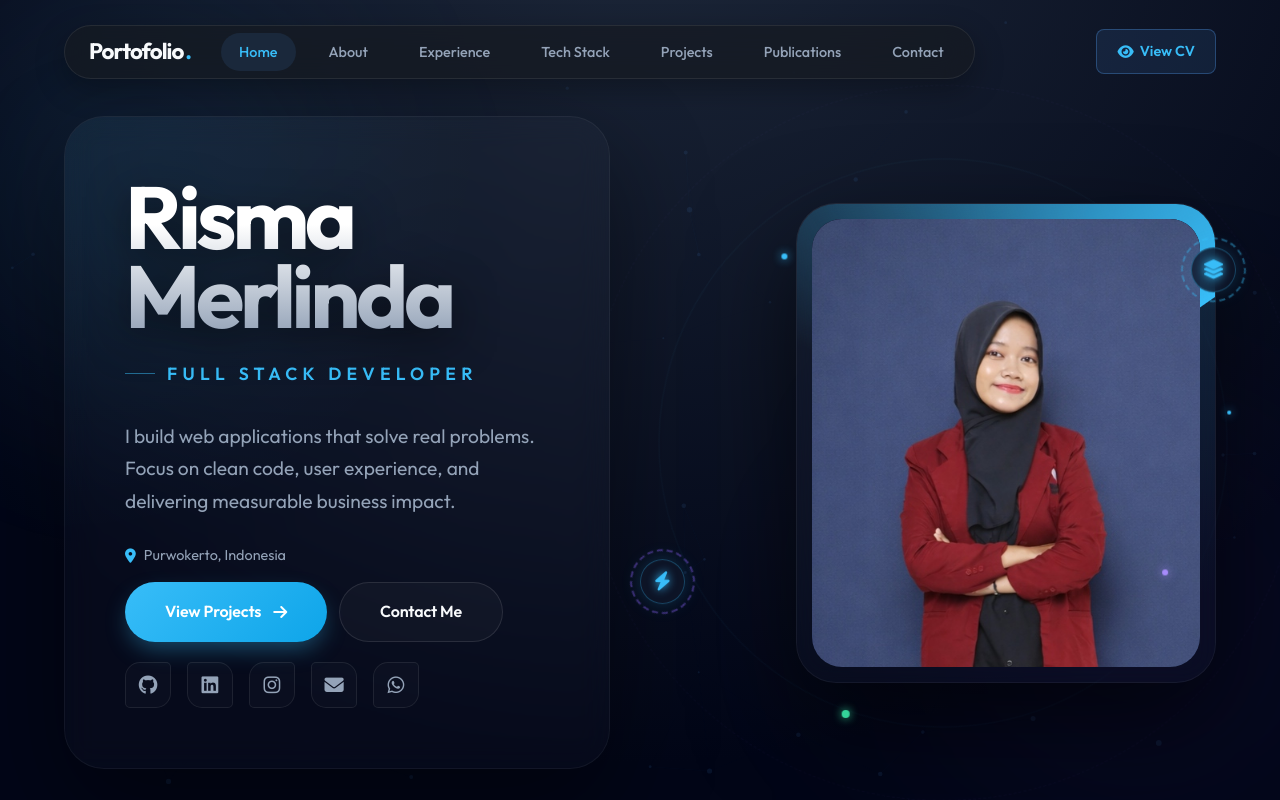
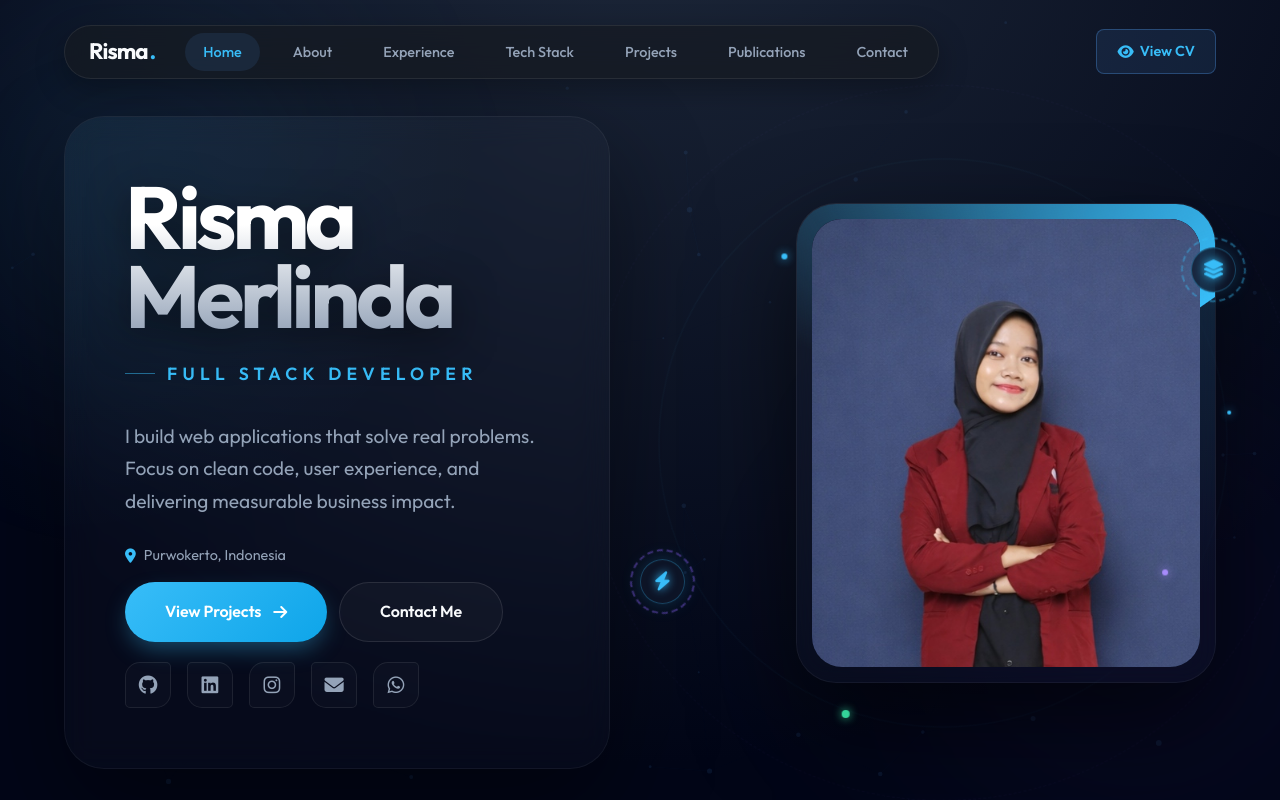
Before and after one commit to RismaMerlinda/Portofolio, a plain HTML site: page index.html in a window 1280 px wide. Shown: the top 800 px of the page. Drawn offline with Linux system fonts and the light colour scheme; no server answers.

Commit message:
Update website title to Risma Merlinda Portofolio and update logo

```diff
--- a/index.html
+++ b/index.html
@@ -5,7 +5,7 @@
     <meta charset="UTF-8">
     <meta name="viewport" content="width=device-width, initial-scale=1.0">
     <meta name="description" content="Personal Portfolio Website showcasing my skills and projects">
-    <title>My Portfolio | Creative Developer</title>
+    <title>Risma Merlinda Portofolio</title>
 
     <!-- Fonts -->
     <link rel="preconnect" href="https://fonts.googleapis.com">
@@ -33,7 +33,7 @@
     <header class="header">
         <nav class="navbar container">
             <div class="nav-pill">
-                <a href="#home" class="logo">Portofolio<span>.</span></a>
+                <a href="#home" class="logo">Risma<span>.</span></a>
                 <div class="menu-toggle" id="mobile-menu">
                     <span class="bar"></span>
                     <span class="bar"></span>
```
